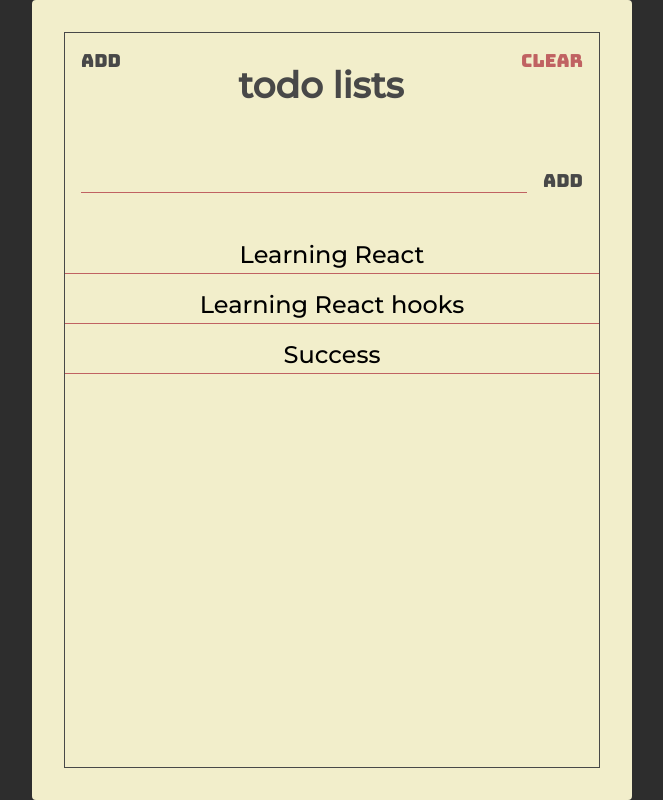
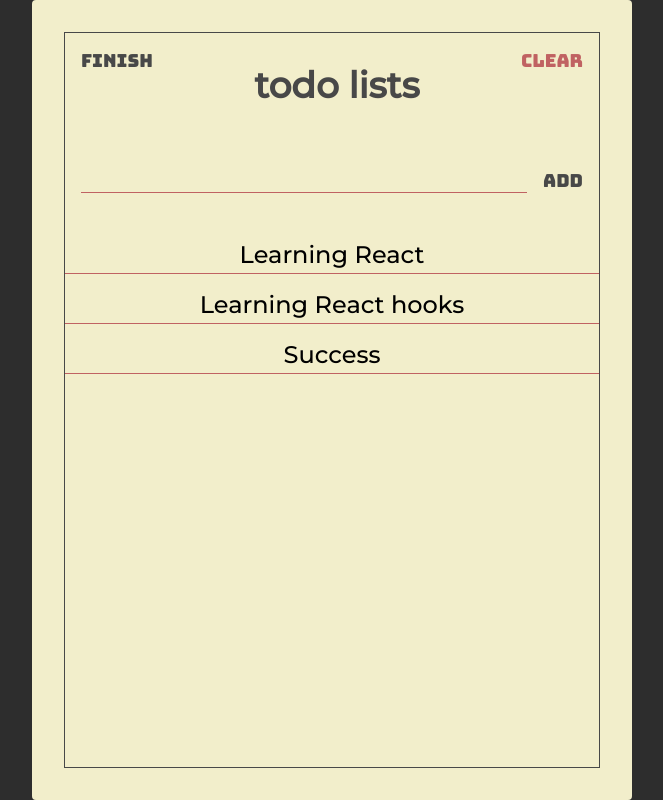
Before and after one commit to Auliya123/react-todolist, a React (Create React App) app: page / in a window 1280 px wide. Both pictures are taken after a click on the button "Add". Shown: the whole page, without its empty margins (308-971 px from the left). Built offline with nearby package versions, Linux system fonts and the light colour scheme.

Commit message:
conditional rendering

```diff
--- a/src/components/Header.jsx
+++ b/src/components/Header.jsx
@@ -1,11 +1,11 @@
 import React from "react";
 import PropTypes from "prop-types";
 
-const Header = ({ showAddToggle }) => {
+const Header = ({ showAddToggle, showAdd }) => {
   return (
     <section className="header">
       <button className="header-btn main-black-color" onClick={showAddToggle}>
-        Add
+        {showAdd ? "Finish" : "Add"}
       </button>
       <h1 className="header-title">Todo Lists</h1>
       <button className="header-btn main-red-color">Clear</button>
@@ -14,7 +14,8 @@ const Header = ({ showAddToggle }) => {
 };
 
 Header.propTypes = {
-  showAddToggle: PropTypes.func.isRequired
+  showAddToggle: PropTypes.func.isRequired,
+  showAdd: PropTypes.bool.isRequired
 };
 
 export default Header;
--- a/src/components/TodoForm.jsx
+++ b/src/components/TodoForm.jsx
@@ -10,6 +10,12 @@ const TodoForm = ({ addTodo, showAdd }) => {
     if (!value) {
       alert("no blank todo");
       return;
+    }
+
+    if (value.length > 40) {
+      alert("Please create a shorter todo text !");
+      setValue("");
+      return; //Mencegah ke proses selanjutnya, jadi balik ke if lagi
     }
 
     addTodo(value);
@@ -37,6 +43,6 @@ const TodoForm = ({ addTodo, showAdd }) => {
 
 TodoForm.propTypes = {
   addTodo: PropTypes.func.isRequired,
-  showAdd: PropTypes.func.isRequired
+  showAdd: PropTypes.bool.isRequired
 };
 export default TodoForm;
--- a/src/pages/TodoList.jsx
+++ b/src/pages/TodoList.jsx
@@ -24,7 +24,7 @@ const TodoList = () => {
 
   return (
     <Paper>
-      <Header showAddToggle={showAddToggle} />
+      <Header showAddToggle={showAddToggle} showAdd={showAdd} />
       <TodoForm addTodo={addTodo} showAdd={showAdd} />
       <Todos todos={todos} />
     </Paper>
```
